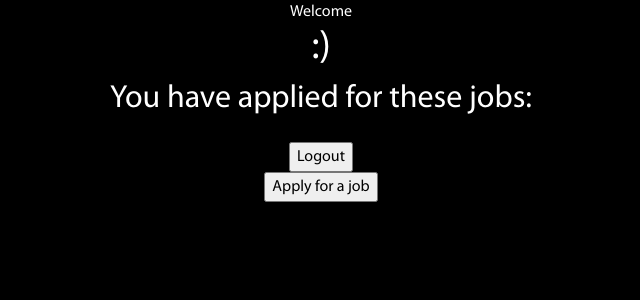
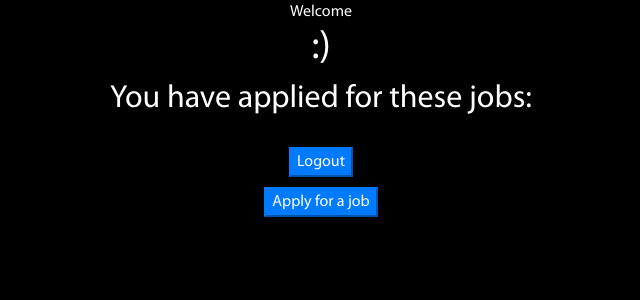
Before and after one commit to TorsteinOtterlei/recruitment-web-isfit-2019-updated-for-2020, a Django app: page /profile/ in a window 1280 px wide. Shown: the part 108-408 px from the top of the page, without its empty margins (319-959 px from the left). Run offline with Django 3.2, Linux system fonts and the light colour scheme; data comes from the database, SQL or seed files in the repository; both versions use the stored data as it was after the commit; some libraries are stand-ins or nearby versions.

Commit message:
Changed color to buttons

```diff
--- a/job/static/job/style.css
+++ b/job/static/job/style.css
@@ -42,9 +42,15 @@ button {
 }
 
 .input-button {
-  background-color: dodgerblue;
-  border-color: #1265b5;
+  background-color: #007bff;
+  border-color: #007bff;
   margin: 5px;
+  color: white;
+}
+
+.input-button:hover {
+  background-color: #0069d9;
+  border-color: #0062cc;
 }
 
 .navbar {
--- a/job/templates/job/apply.html
+++ b/job/templates/job/apply.html
@@ -11,7 +11,7 @@
 {% for job in all_jobs %}
     <form method="POST" class="post-form">{% csrf_token %}
          <div>
-             <button name="selectJob" type="submit" value="{{ job.pk }}">{{ job.title }}</button>
+             <button class="input-button" name="selectJob" type="submit" value="{{ job.pk }}">{{ job.title }}</button>
          </div>
 
     </form>
--- a/job/templates/job/profile.html
+++ b/job/templates/job/profile.html
@@ -14,11 +14,11 @@
 </ul>
 <form action="{% url 'logout' %}" method="get">
     {% csrf_token %}
-    <input type="submit" value="Logout"><br>
+    <input class="input-button" type="submit" value="Logout"><br>
 </form>
 <form action="{% url 'apply' %}" method="get">
     {% csrf_token %}
-    <input type="submit" value="Apply for a job"><br>
+    <input class="input-button" type="submit" value="Apply for a job"><br>
 </form>
 
 {% endblock %}
```
Also changed, not shown: db.sqlite3.
